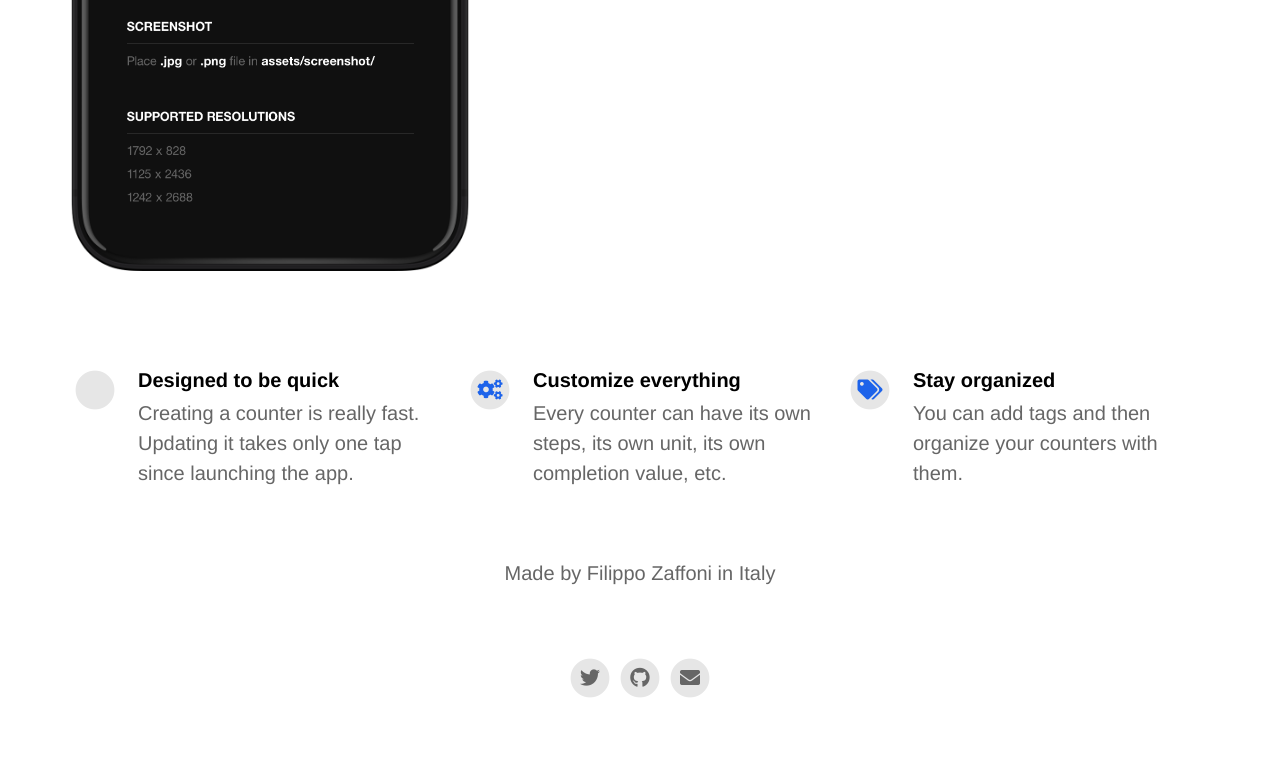
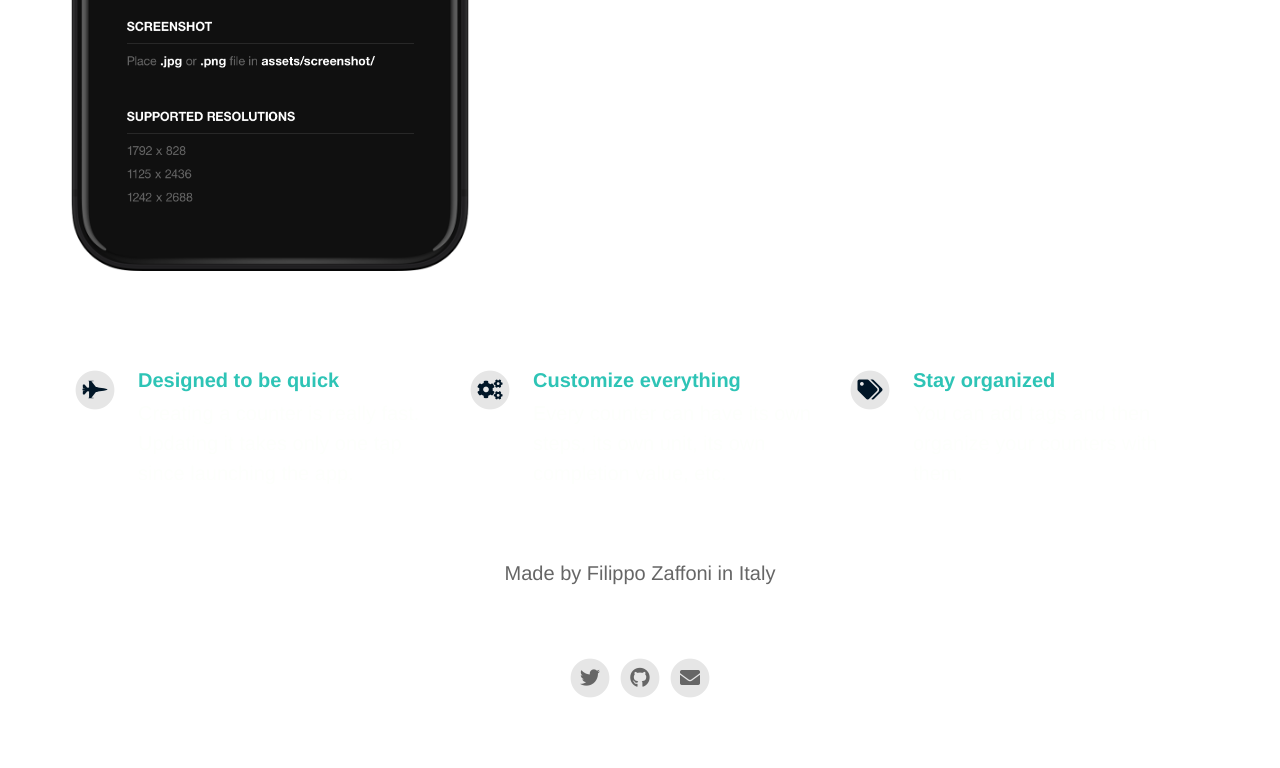
Before and after one commit to nekonora/PlusOne, a Jekyll site: the page built from docs/index.html, in a window 1280 px wide. Shown: the part 714-1482 px from the top of the page. Built offline with Jekyll 4.4.1, drawn with Linux system fonts in a browser that asks for light colours; nearby versions of some CDN libraries.

Commit message:
Page tweaks

```diff
--- a/docs/_config.yml
+++ b/docs/_config.yml
@@ -33,7 +33,7 @@
 
   - title                                 : Designed to be quick
     description                           : Creating a counter is really fast. Updating it takes only one tap since launching the app.
-    fontawesome_icon_name                 : space_shuttle
+    fontawesome_icon_name                 : fighter-jet
 
   - title                                 : Customize everything
     description                           : Every counter can have its own steps, its own unit, its own completion value, etc.
@@ -50,13 +50,13 @@
 topbar_transparency                       : 0.1
 topbar_title_color                        : "#ffffff"
 
-cover_image                               : assets/headerimage.png                    # Replace with alternative image path or image URL.
+cover_image                               : https://images.unsplash.com/photo-1513622790541-eaa84d356909?ixlib=rb-1.2.1&ixid=eyJhcHBfaWQiOjEyMDd9&auto=format&fit=crop&w=1867&q=80
 cover_overlay_color                       : "#363b3d"
 cover_overlay_transparency                : 0.8
 
 device_color                              : black                                     # Set to: blue, black, yellow, coral or white.
 
-body_background_color                     : "ffffff"
+body_background_color                     : "011627"
 
 link_color                                : "#1d63ea"
 
@@ -64,10 +64,10 @@
 app_price_color                           : "#ffffff"
 app_description_color                     : "#ffffff"
 
-feature_title_color                       : "#000000"
-feature_text_color                        : "#666666"
+feature_title_color                       : "#2EC4B6"
+feature_text_color                        : "#FDFFFC"
 
-feature_icons_foreground_color            : "#1d63ea"
+feature_icons_foreground_color            : "#011627"
 feature_icons_background_color            : "#e6e6e6"
 
 social_icons_foreground_color             : "#666666"
```
Also changed, not shown: 2 other files.
